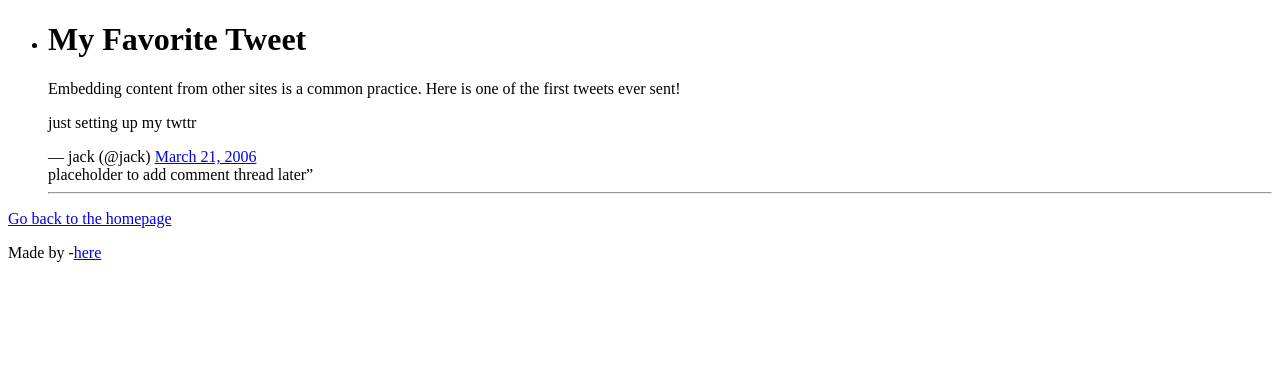
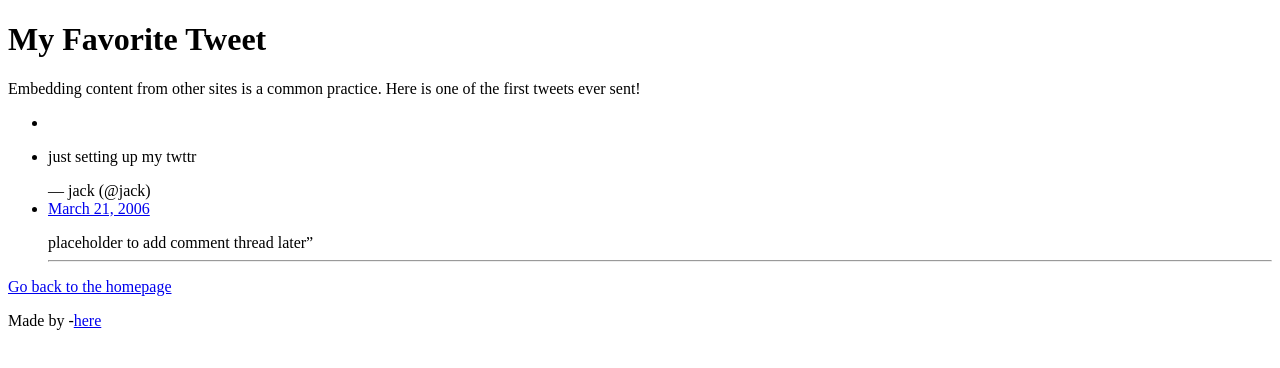
Before and after one commit to onesharaf/My_First_Portfolio, a plain HTML site: page html_basic/tweets.html in a window 1280 px wide. Drawn offline with Linux system fonts and the light colour scheme.

Commit message:
edits added

```diff
--- a/html_basic/tweets.html
+++ b/html_basic/tweets.html
@@ -5,20 +5,22 @@
     <title>My Tweets</title>
 </head>
 <body>
- <header> <ul> <li>
+ <header>
     <h1>My Favorite Tweet</h1>
 
     <p>Embedding content from other sites is a common practice. Here is one of the first tweets ever sent!</p>
-</li>
+
     <!--
       1. This is the Tweet blockquote.
       The 'twitter-tweet' class tells the script what to look for.
     -->
-   <main><article class="twitter-tweet">
-        <p lang="en" dir="ltr">just setting up my twttr</p>
-        &mdash; jack (@jack)
-        <a href="https://twitter.com/jack/status/20">March 21, 2006</a>
-    </article>
+  <ul>  <li><p class="twitter-tweet"></li>
+        <li><p lang="en" dir="ltr">just setting up my twttr</p>
+        &mdash; jack (@jack) </li>
+        <li><a href="https://twitter.com/jack/status/20">March 21, 2006</a>
+    </p> </li>
+
+    <main>
     <aside>placeholder to add comment thread later”
 </aside>
     <!--
```
Also changed, not shown: html_basic/index.html (+8 -6 lines).
